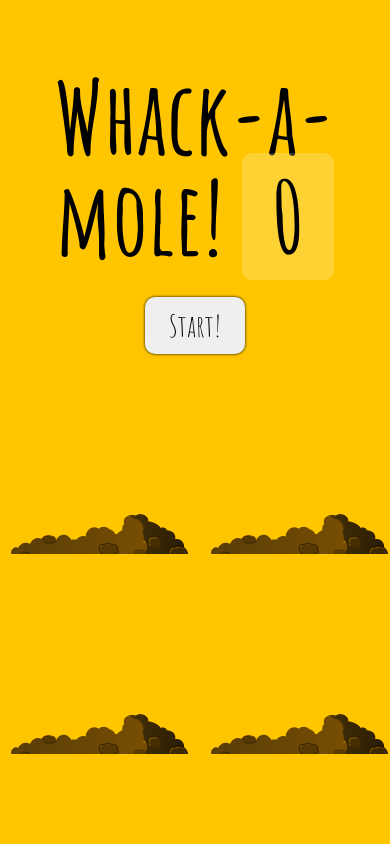
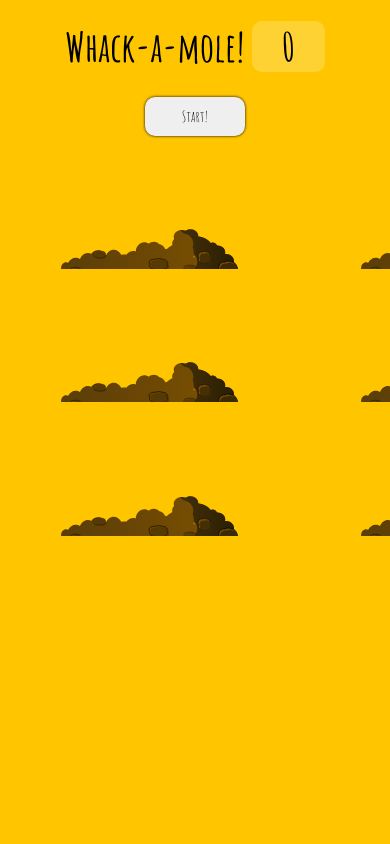
Before and after one commit to Ignaziovalenti5/whack-a-mole, a plain HTML site: page index.html in a window 390 px wide. Shown: the top 844 px of the page. Drawn offline with Linux system fonts and the light colour scheme.

Commit message:
fix css file

```diff
--- a/style.css
+++ b/style.css
@@ -15,7 +15,7 @@ body {
   flex-direction: column;
 }
 
-h1 {
+.title-container h1 {
   text-align: center;
   font-size: 10rem;
   line-height: 1;
@@ -60,6 +60,21 @@ h1 {
   position: relative;
 }
 
+@media screen and (max-width:768px) {
+  .hole{
+    flex: 1 0 50%;
+  }
+
+  .title-container h1{
+    font-size: 4rem;
+  }
+
+  #start-btn{
+    font-size: 15px;
+  }
+
+}
+
 .hole:after {
   display: block;
   background: url(svg/dirt.svg) bottom center no-repeat;
```
Also changed, not shown: 1 other file.
